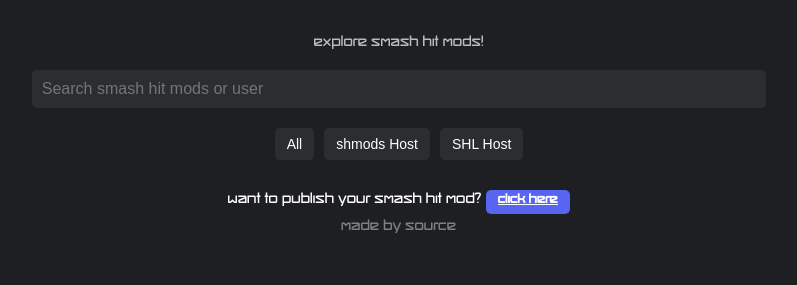
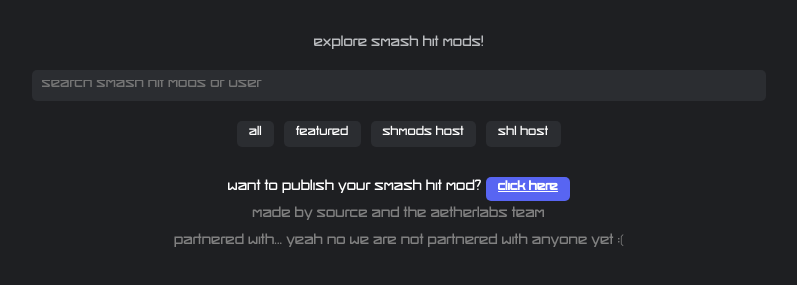
Before and after one commit to Faresfero/shm, a plain HTML site: page index.html in a window 1280 px wide. Shown: the part 133-418 px from the top of the page, without its empty margins (241-1038 px from the left). Drawn offline with Linux system fonts and the light colour scheme.

Commit message:
Update font family and footer text in index.html

```diff
--- a/index.html
+++ b/index.html
@@ -39,6 +39,7 @@
             margin-bottom: 20px;
         }
         .search-bar {
+            font-family: 'shmods', sans-serif;
             background-color: #2b2d31;
             border: none;
             padding: 10px;
@@ -56,6 +57,7 @@
             flex-wrap: wrap;
         }
         .filter-btn {
+            font-family: 'shmods', sans-serif;
             background-color: #2b2d31;
             padding: 8px 12px;
             border-radius: 5px;
@@ -147,6 +149,7 @@
     <div class="filters">
         <!-- data-category used by JS listeners -->
         <button type="button" class="filter-btn" data-category="all">All</button>
+        <button type="button" class="filter-btn" data-category="F">Featured</button>
         <button type="button" class="filter-btn" data-category="sh">shmods Host</button>
         <button type="button" class="filter-btn" data-category="shl">SHL Host</button>
     </div>
@@ -163,12 +166,14 @@
 
 </p>
 <p style="color: gray;">
-    Made by source
+    Made by source and the aetherLabs Team
+</p>
+<p style="color: gray;">Partnered with... yeah no we are not partnered with anyone yet :(
 </p>
 
 
 
-<script src="https://cdn.statically.io/gh/Faresfero/shm@refs/heads/main/main.js"></script>
+<script src="https://cdn.jsdelivr.net/gh/Faresfero/shm@refs/heads/main/main.js"></script>
 
 <script>
   setInterval(() => {
```
